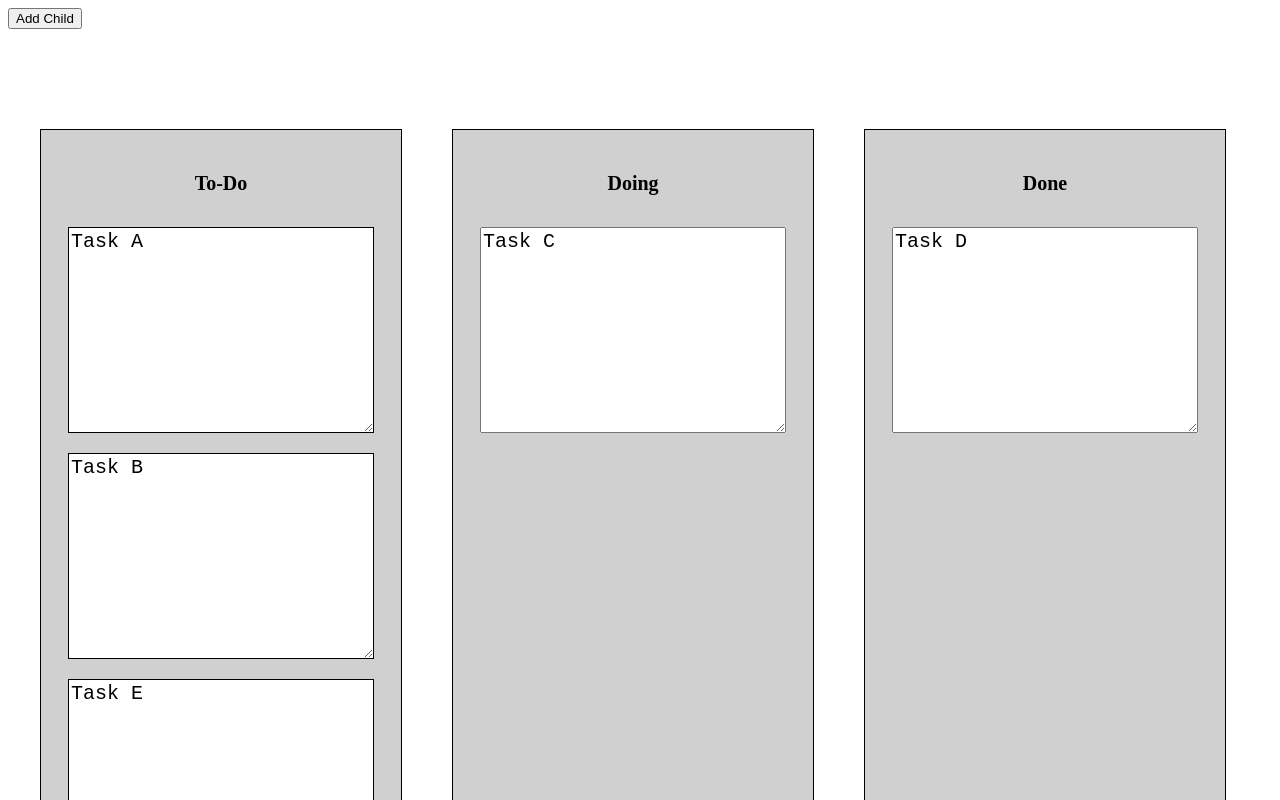
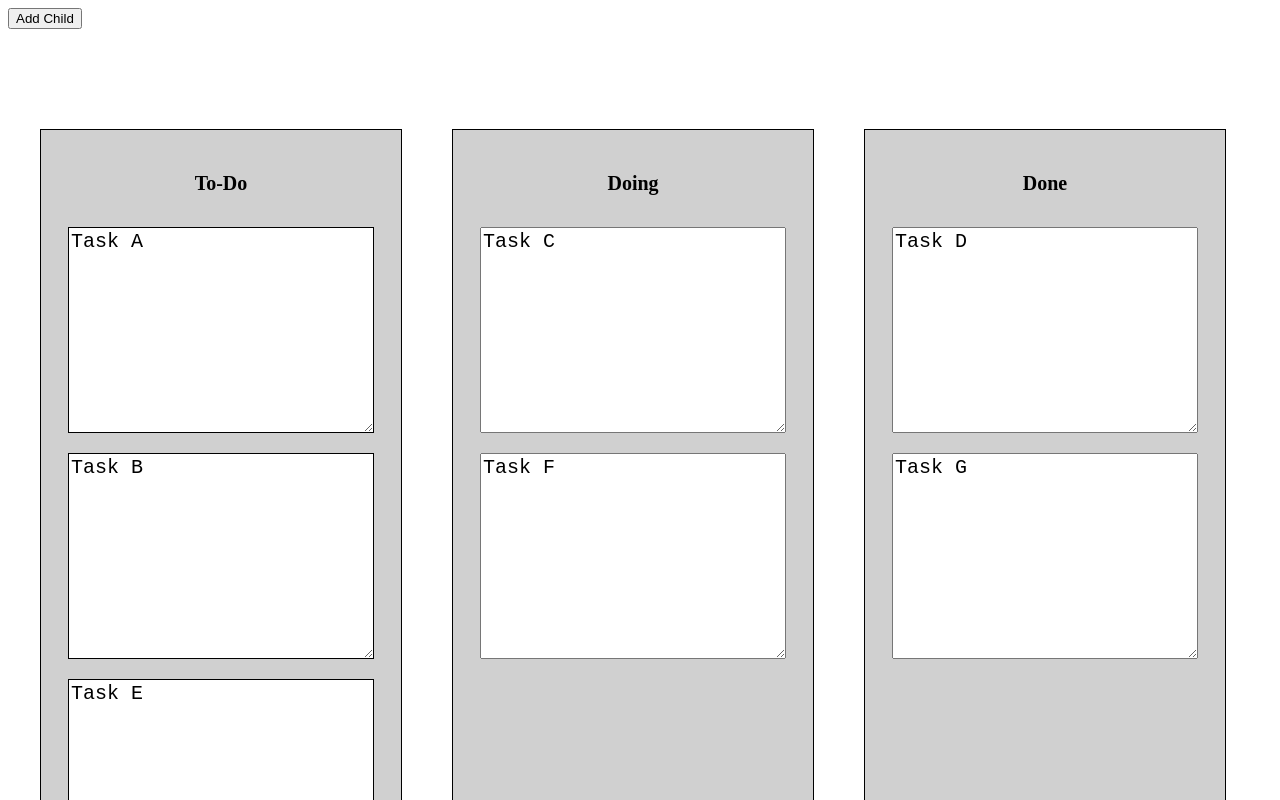
Before and after one commit to ShihYuChang/InfoSnap, a React (Create React App) app: page /drag in a window 1280 px wide. Shown: the top 800 px of the page. Built offline with nearby package versions, Linux system fonts and the light colour scheme.

Commit message:
Adding more cards

```diff
--- a/src/components/Drag.js
+++ b/src/components/Drag.js
@@ -78,9 +78,11 @@ export default function Drag() {
   const cards = [
     { title: 'Task A', status: 'to-do', visible: true },
     { title: 'Task B', status: 'to-do', visible: true },
-    { title: 'Task E', status: 'to-do', visible: true },
     { title: 'Task C', status: 'doing', visible: true },
     { title: 'Task D', status: 'done', visible: true },
+    { title: 'Task E', status: 'to-do', visible: true },
+    { title: 'Task F', status: 'doing', visible: true },
+    { title: 'Task G', status: 'done', visible: true },
   ];
   const invisibleCard = {
     title: '',
@@ -155,7 +157,8 @@ export default function Drag() {
   }
 
   function dragOver(e) {
-    if (!hasDraggedOver) {
+    if (!hasDraggedOver && Number(e.target.id) !== selectedCard.index) {
+      console.log('trigger!');
       addInvisibleCard(e);
       setHasDraggedOver(true);
     }
@@ -230,7 +233,7 @@ export default function Drag() {
             return card.status === 'doing' ? (
               <Card
                 onDragStart={dragStart}
-                // onDragOver={dragOver}
+                onDragOver={dragOver}
                 draggable={true}
                 id={index}
                 opacity={index === selectedCard.index && isDragging ? 0.01 : 1}
```
